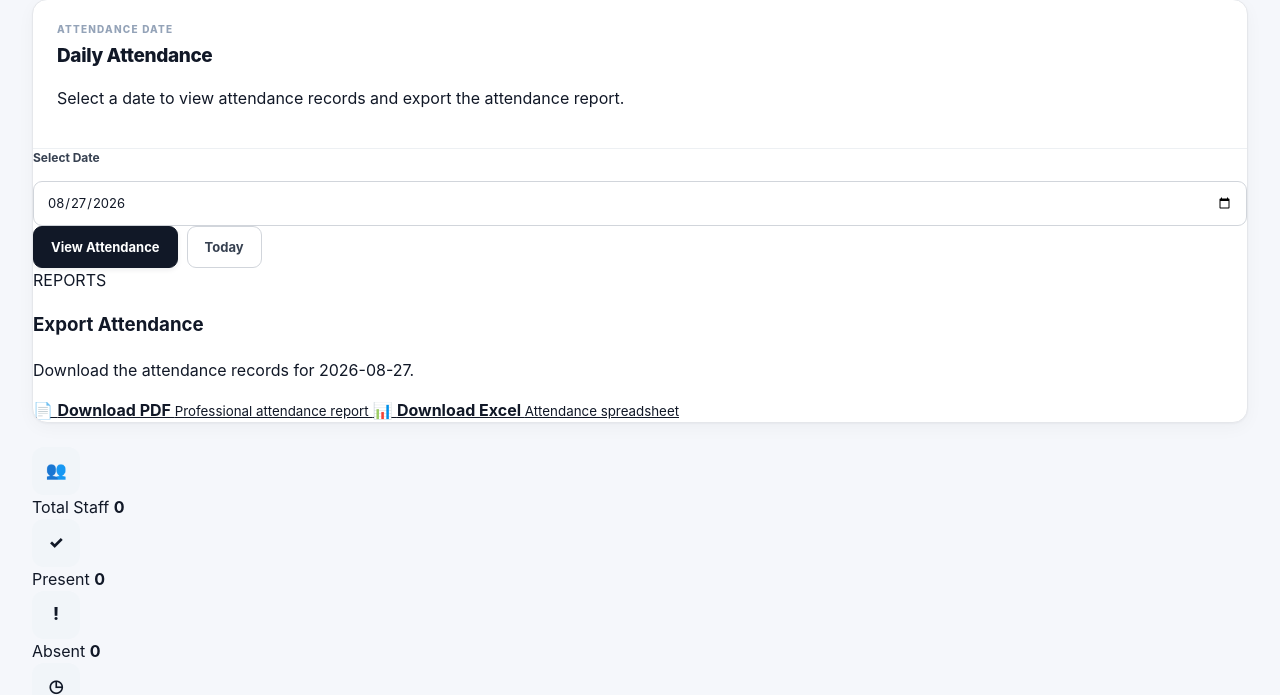
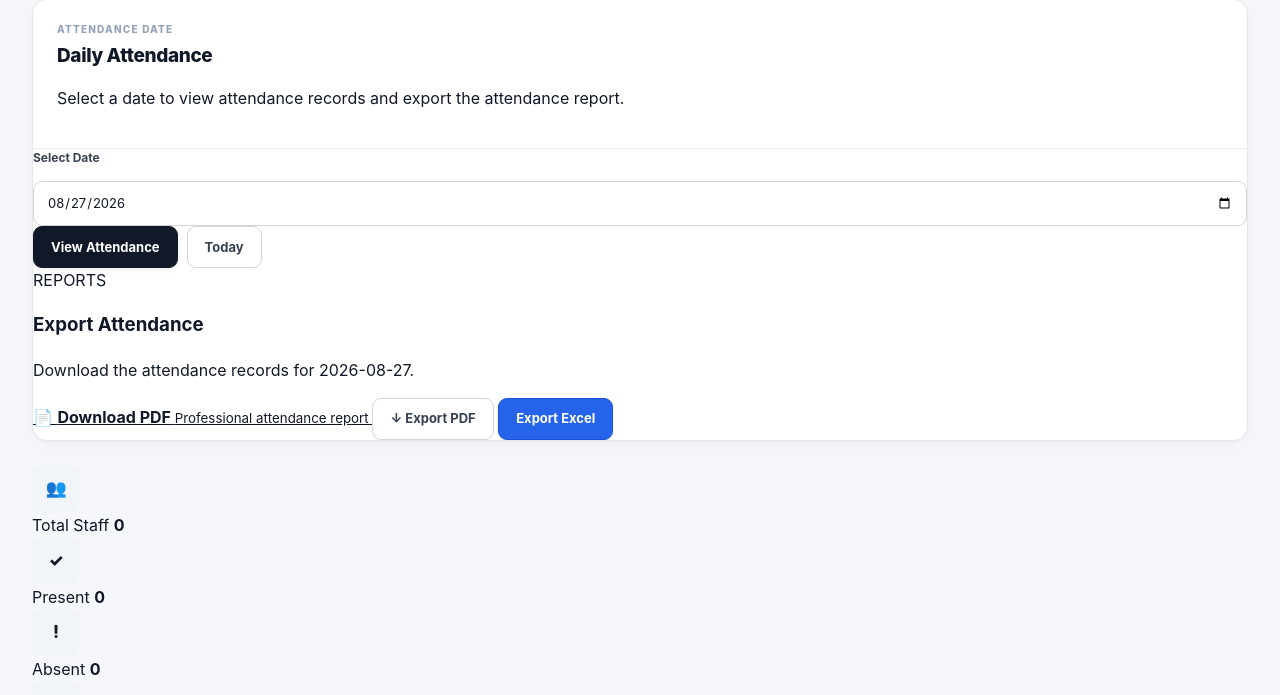
Before and after one commit to ifelodun/AV-KING-REGISTRATION, a Flask app: page /admin/attendance in a window 1280 px wide. Shown: the part 264-959 px from the top of the page. Run offline with Flask 3, Linux system fonts and the light colour scheme; the visitor is signed in with stand-in values (Sample User, id 1); data that the repository does not hold is empty; some libraries are stand-ins or nearby versions.

Commit message:
Update admin_attendance.html

```diff
--- a/templates/admin_attendance.html
+++ b/templates/admin_attendance.html
@@ -174,34 +174,28 @@
 
             </a>
 
-
+<a
+    href="{{ url_for(
+        'admin_monthly_attendance_pdf',
+        month=selected_month,
+        search=search
+    ) }}"
+    class="btn btn-secondary"
+>
+    ↓ Export PDF
+</a>
             <!-- EXCEL -->
 
-            <a
-                href="{{ url_for(
-                    'admin_attendance_excel',
-                    date=selected_date
-                ) }}"
-                class="attendance-export-btn attendance-excel-btn"
-            >
-
-                <span class="export-btn-icon">
-                    📊
-                </span>
-
-                <span>
-
-                    <strong>
-                        Download Excel
-                    </strong>
-
-                    <small>
-                        Attendance spreadsheet
-                    </small>
-
-                </span>
-
-            </a>
+           <a
+    href="{{ url_for(
+        'export_monthly_attendance_excel',
+        month=selected_month,
+        search=search
+    ) }}"
+    class="btn btn-primary"
+>
+    Export Excel
+</a>
 
         </div>
 
```
